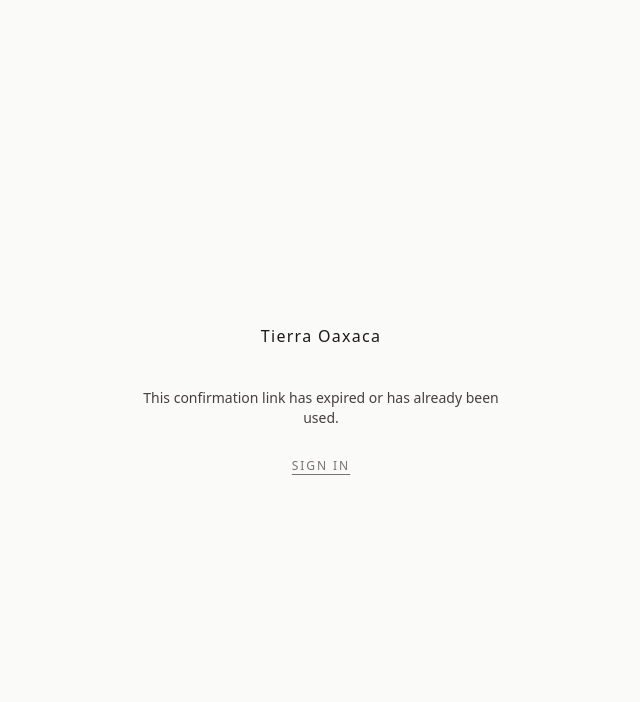
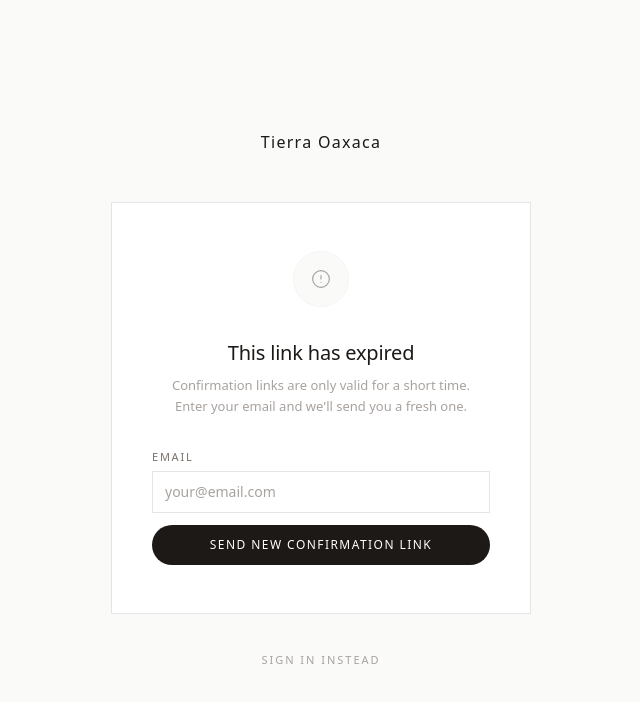
Before and after one commit to diego32908/casatierraweb, a Next.js app: page /auth/callback in a window 1280 px wide. Shown: the top 702 px of the page, without its empty margins (319-959 px from the left). Built offline with nearby package versions, Linux system fonts and the light colour scheme; no server answers.

Commit message:
fix auth resend and expired confirmation flow

```diff
--- a/app/auth/callback/page.tsx
+++ b/app/auth/callback/page.tsx
@@ -1,19 +1,17 @@
 "use client";
 
-// This page is the landing target for Supabase email confirmation links.
+// Landing target for Supabase email confirmation links.
 //
 // Why client-side (not a Route Handler):
-//   @supabase/ssr uses PKCE by default. When signUp() is called from
-//   createBrowserClient, a code_verifier is generated and stored in the
-//   browser's localStorage. The confirmation link opens in a new tab with
-//   a ?code= param. Exchanging that code server-side fails because the
-//   server has no access to the original tab's code_verifier.
-//   A client-side page uses supabaseBrowser which reads code_verifier from
-//   localStorage and completes the exchange correctly.
+//   @supabase/ssr uses PKCE by default. signUp() stores a code_verifier in
+//   localStorage of the originating tab. The confirmation link opens in a new
+//   tab — exchangeCodeForSession() must run in the browser so the client can
+//   read that code_verifier. A server Route Handler has no access to it and
+//   the exchange always fails.
 //
 // URL formats handled:
 //   ?code=xxx          — PKCE exchange (default Supabase flow)
-//   ?token_hash=xxx    — OTP direct verification (older / alternative flow)
+//   ?token_hash=xxx    — OTP direct verification
 //   #access_token=xxx  — Implicit flow (legacy)
 
 import { useEffect, useState } from "react";
@@ -21,9 +19,13 @@
 import Link from "next/link";
 import { supabaseBrowser } from "@/lib/supabase/client";
 
+type ResendStatus = "idle" | "sending" | "sent" | "error";
+
 export default function AuthCallbackPage() {
   const router = useRouter();
   const [failed, setFailed] = useState(false);
+  const [resendEmail, setResendEmail] = useState("");
+  const [resendStatus, setResendStatus] = useState<ResendStatus>("idle");
 
   useEffect(() => {
     async function run() {
@@ -38,31 +40,26 @@
         const refreshToken = hash.get("refresh_token");
 
         if (code) {
-          // PKCE flow — browser client uses localStorage code_verifier
           const { error } = await supabaseBrowser.auth.exchangeCodeForSession(code);
           if (error) throw error;
         } else if (tokenHash && type) {
-          // Direct OTP verification (no PKCE verifier needed)
           const { error } = await supabaseBrowser.auth.verifyOtp({
             token_hash: tokenHash,
             type: type as "signup" | "magiclink" | "recovery" | "email",
           });
           if (error) throw error;
         } else if (accessToken && refreshToken) {
-          // Implicit flow — set session directly from hash
           const { error } = await supabaseBrowser.auth.setSession({
             access_token: accessToken,
             refresh_token: refreshToken,
           });
           if (error) throw error;
         } else {
-          // No recognised params — check if session already exists (e.g. browser
-          // client auto-handled the URL before this effect ran)
           const { data: { session } } = await supabaseBrowser.auth.getSession();
-          if (!session) throw new Error("No auth params and no session");
+          if (!session) throw new Error("No auth params and no existing session");
         }
 
-        // Session is now established. Upsert the profile row so account page works.
+        // Session established — upsert profile and redirect
         const { data: { user } } = await supabaseBrowser.auth.getUser();
         if (user?.email) {
           const meta = user.user_metadata ?? {};
@@ -77,9 +74,8 @@
           );
         }
 
-        // Session is in localStorage — this also fires onAuthStateChange in any
-        // other open tab (e.g. the original signup "Check your inbox" tab) via the
-        // browser's cross-tab storage event, switching it to the verified state.
+        // Writing session to localStorage also fires onAuthStateChange in the
+        // original signup tab, switching it to the verified state automatically.
         router.replace("/auth/confirmed");
       } catch (err) {
         console.error("[auth/callback] error:", err);
@@ -90,32 +86,111 @@
     run();
   }, [router]);
 
-  if (failed) {
+  async function handleResend(e: React.FormEvent) {
+    e.preventDefault();
+    const email = resendEmail.trim().toLowerCase();
+    if (!email) return;
+    setResendStatus("sending");
+    const { error } = await supabaseBrowser.auth.resend({
+      type: "signup",
+      email,
+      options: {
+        emailRedirectTo: `${window.location.origin}/auth/callback`,
+      },
+    });
+    setResendStatus(error ? "error" : "sent");
+  }
+
+  // ── Loading state ────────────────────────────────────────────────────────
+  if (!failed) {
     return (
-      <div className="flex min-h-screen flex-col items-center justify-center px-4">
-        <div className="text-center" style={{ maxWidth: 360 }}>
-          <Link href="/" className="text-base font-medium tracking-[0.08em] text-stone-900 hover:text-stone-600 transition-colors">
-            Tierra Oaxaca
-          </Link>
-          <p className="mt-10 text-sm text-stone-700">
-            This confirmation link has expired or has already been used.
-          </p>
-          <div className="mt-6">
-            <Link
-              href="/auth/login"
-              className="text-xs uppercase tracking-[0.16em] text-stone-500 underline underline-offset-4 hover:text-stone-900 transition-colors"
-            >
-              Sign in
-            </Link>
-          </div>
-        </div>
+      <div className="flex min-h-screen items-center justify-center">
+        <p className="text-xs uppercase tracking-widest text-stone-400">Confirming…</p>
       </div>
     );
   }
 
+  // ── Expired / already-used link ──────────────────────────────────────────
   return (
-    <div className="flex min-h-screen items-center justify-center">
-      <p className="text-xs uppercase tracking-widest text-stone-400">Confirming…</p>
+    <div className="flex min-h-screen flex-col items-center justify-center px-4 bg-stone-50">
+      <div style={{ width: "100%", maxWidth: 420 }}>
+
+        <div className="text-center mb-12">
+          <Link href="/" className="text-base font-medium tracking-[0.08em] text-stone-900 hover:text-stone-600 transition-colors">
+            Tierra Oaxaca
+          </Link>
+        </div>
+
+        <div className="bg-white border border-stone-200 px-10 py-12 text-center">
+
+          <div className="mx-auto mb-8 flex h-14 w-14 items-center justify-center rounded-full border border-stone-100 bg-stone-50">
+            <svg width="20" height="20" viewBox="0 0 24 24" fill="none" stroke="#a8a29e" strokeWidth="1.4" strokeLinecap="round" strokeLinejoin="round" aria-hidden="true">
+              <circle cx="12" cy="12" r="10"/>
+              <line x1="12" y1="8" x2="12" y2="12"/>
+              <line x1="12" y1="16" x2="12.01" y2="16"/>
+            </svg>
+          </div>
+
+          <h1 className="text-xl font-medium text-stone-900 mb-2 tracking-[-0.01em]">
+            This link has expired
+          </h1>
+          <p className="text-[13px] text-stone-400 mb-8 leading-relaxed">
+            Confirmation links are only valid for a short time.<br />
+            Enter your email and we&apos;ll send you a fresh one.
+          </p>
+
+          {resendStatus === "sent" ? (
+            <div className="border-t border-stone-100 pt-6">
+              <p className="text-[13px] text-stone-600">
+                A new confirmation link has been sent.
+              </p>
+              <p className="text-xs text-stone-400 mt-2">
+                Check your inbox — and your spam or promotions folder.
+              </p>
+            </div>
+          ) : (
+            <form onSubmit={handleResend} className="space-y-3 text-left">
+              <div>
+                <label className="block text-[11px] uppercase tracking-[0.16em] text-stone-500 mb-1.5">
+                  Email
+                </label>
+                <input
+                  required
+                  type="email"
+                  value={resendEmail}
+                  onChange={(e) => setResendEmail(e.target.value)}
+                  placeholder="your@email.com"
+                  autoComplete="email"
+                  className="w-full border border-stone-200 bg-white px-3 py-2.5 text-sm text-stone-900 placeholder-stone-400 outline-none focus:border-stone-400 transition-colors"
+                />
+              </div>
+              {resendStatus === "error" && (
+                <p className="text-xs text-red-500">
+                  Couldn&apos;t send — please try again in a moment.
+                </p>
+              )}
+              <button
+                type="submit"
+                disabled={resendStatus === "sending"}
+                className="w-full rounded-full bg-stone-900 py-3 text-xs font-medium tracking-[0.12em] uppercase text-white hover:bg-stone-700 transition-colors disabled:opacity-60"
+              >
+                {resendStatus === "sending" ? "Sending…" : "Send new confirmation link"}
+              </button>
+            </form>
+          )}
+
+        </div>
+
+        <div className="mt-8 text-center">
+          <Link
+            href="/auth/login"
+            className="text-[11px] uppercase tracking-[0.18em] text-stone-400 hover:text-stone-700 transition-colors"
+          >
+            Sign in instead
+          </Link>
+        </div>
+
+      </div>
     </div>
   );
 }
--- a/app/auth/signup/page.tsx
+++ b/app/auth/signup/page.tsx
@@ -27,6 +27,8 @@
   );
 }
 
+type ResendStatus = "idle" | "sending" | "sent" | "error";
+
 export default function SignupPage() {
   const router = useRouter();
 
@@ -38,12 +40,17 @@
   });
   const [showPassword, setShowPassword] = useState(false);
   const [error, setError] = useState<string | null>(null);
+  // confirmed = "check inbox" screen is showing
   const [confirmed, setConfirmed] = useState(false);
+  // existingUnconfirmed = this email already has a pending-confirmation account
+  const [existingUnconfirmed, setExistingUnconfirmed] = useState(false);
+  // verified = confirmed from the other tab via onAuthStateChange
   const [verified, setVerified] = useState(false);
+  const [resendStatus, setResendStatus] = useState<ResendStatus>("idle");
   const [isPending, startTransition] = useTransition();
 
-  // When the user confirms in the other tab, Supabase fires SIGNED_IN here too
-  // via shared browser storage. Switch to the verified success state.
+  // When the user confirms in the other tab, Supabase fires SIGNED_IN here via
+  // shared browser storage. Switch to the verified success state.
   useEffect(() => {
     if (!confirmed) return;
     const { data: { subscription } } = supabaseBrowser.auth.onAuthStateChange(
@@ -58,6 +65,18 @@
 
   function set(field: string, value: string) {
     setForm((prev) => ({ ...prev, [field]: value }));
+  }
+
+  async function handleResend() {
+    setResendStatus("sending");
+    const { error: resendError } = await supabaseBrowser.auth.resend({
+      type: "signup",
+      email: form.email.trim().toLowerCase(),
+      options: {
+        emailRedirectTo: `${window.location.origin}/auth/callback`,
+      },
+    });
+    setResendStatus(resendError ? "error" : "sent");
   }
 
   function handleSubmit(e: React.FormEvent) {
@@ -76,7 +95,6 @@
         email: normalizedEmail,
         password: form.password,
         options: {
-          // Points to our callback route so confirmation auto-signs the user in
           emailRedirectTo: `${window.location.origin}/auth/callback`,
           data: {
             first_name: form.firstName.trim(),
@@ -90,8 +108,13 @@
         return;
       }
 
-      // Supabase is waiting for email confirmation — show the confirmation screen
       if (!data.session) {
+        // When an email already exists but is unconfirmed, Supabase returns the
+        // user with an empty identities array rather than surfacing an error.
+        // Detect this and offer a targeted resend path instead of a generic wait.
+        if ((data.user?.identities?.length ?? 0) === 0) {
+          setExistingUnconfirmed(true);
+        }
         setConfirmed(true);
         return;
       }
@@ -111,7 +134,7 @@
     });
   }
 
-  if (confirmed) {
+  // ── Socials footer (shared across inbox states) ───────────────────────────
   const socials = (
     <div className="mt-12 text-center">
       <p className="text-[10px] uppercase tracking-[0.2em] text-stone-300 mb-4">Follow us</p>
@@ -125,18 +148,16 @@
     </div>
   );
 
-    if (verified) {
-      // User confirmed in the other tab — show success state here too
+  // ── Verified (confirmed from other tab) ──────────────────────────────────
+  if (confirmed && verified) {
     return (
       <div className="flex min-h-screen flex-col items-center justify-center px-4 bg-stone-50">
         <div style={{ width: "100%", maxWidth: 420 }}>
-
           <div className="text-center mb-12">
             <Link href="/" className="text-base font-medium tracking-[0.08em] text-stone-900 hover:text-stone-600 transition-colors">
               Tierra Oaxaca
             </Link>
           </div>
-
           <div className="bg-white border border-stone-200 px-10 py-12 text-center">
             <div className="mx-auto mb-8 flex h-14 w-14 items-center justify-center rounded-full border border-stone-100 bg-stone-50">
               <svg width="22" height="22" viewBox="0 0 24 24" fill="none" stroke="#78716c" strokeWidth="1.4" strokeLinecap="round" strokeLinejoin="round" aria-hidden="true">
@@ -147,31 +168,25 @@
               Your account has been verified
             </h1>
             <p className="text-[13px] text-stone-400 mb-10 leading-relaxed">
-                You&apos;re all set. Continue shopping or sign in to your account.
+              You&apos;re all set. Continue shopping or go to your account.
             </p>
             <div className="flex flex-col gap-3">
-                <Link
-                  href="/shop"
-                  className="w-full rounded-full bg-stone-900 py-3 text-xs font-medium tracking-[0.12em] uppercase text-white hover:bg-stone-700 transition-colors text-center"
-                >
+              <Link href="/shop" className="w-full rounded-full bg-stone-900 py-3 text-xs font-medium tracking-[0.12em] uppercase text-white hover:bg-stone-700 transition-colors text-center">
                 Continue shopping
               </Link>
-                <Link
-                  href="/account"
-                  className="w-full rounded-full border border-stone-200 py-3 text-xs font-medium tracking-[0.12em] uppercase text-stone-700 hover:border-stone-400 transition-colors text-center"
-                >
+              <Link href="/account" className="w-full rounded-full border border-stone-200 py-3 text-xs font-medium tracking-[0.12em] uppercase text-stone-700 hover:border-stone-400 transition-colors text-center">
                 Go to account
               </Link>
             </div>
           </div>
-
           {socials}
         </div>
       </div>
     );
   }
 
-    // Waiting for confirmation
+  // ── Check inbox (waiting for confirmation) ───────────────────────────────
+  if (confirmed) {
     return (
       <div className="flex min-h-screen flex-col items-center justify-center px-4 bg-stone-50">
         <div style={{ width: "100%", maxWidth: 420 }}>
@@ -189,6 +204,24 @@
                 <path d="M2 7l10 7 10-7"/>
               </svg>
             </div>
+
+            {existingUnconfirmed ? (
+              <>
+                <h1 className="text-xl font-medium text-stone-900 mb-2 tracking-[-0.01em]">
+                  Email already registered
+                </h1>
+                <p className="text-[13px] text-stone-400 mb-8 leading-relaxed">
+                  <span className="text-stone-700 font-medium">{form.email}</span>{" "}
+                  has a pending account that hasn&apos;t been confirmed yet.
+                </p>
+                <div className="border-t border-stone-100 pt-6 mb-6">
+                  <p className="text-[13px] text-stone-600 leading-relaxed">
+                    We can send you a new confirmation link, or you can sign in if you&apos;ve already confirmed.
+                  </p>
+                </div>
+              </>
+            ) : (
+              <>
                 <h1 className="text-xl font-medium text-stone-900 mb-2 tracking-[-0.01em]">
                   Check your inbox
                 </h1>
@@ -202,17 +235,41 @@
                     You&apos;ll be signed in automatically.
                   </p>
                 </div>
-            <p className="text-xs text-stone-400 leading-relaxed">
+                <p className="text-xs text-stone-400 leading-relaxed mb-4">
                   Don&apos;t see it? Check your spam or promotions folder.
                 </p>
+              </>
+            )}
+
+            {/* Resend */}
+            <div className="mt-2">
+              {resendStatus === "sent" ? (
+                <p className="text-xs text-stone-500">
+                  A new confirmation link has been sent.
+                </p>
+              ) : resendStatus === "error" ? (
+                <p className="text-xs text-red-500">
+                  Couldn&apos;t send — please try again in a moment.
+                </p>
+              ) : (
+                <button
+                  type="button"
+                  onClick={handleResend}
+                  disabled={resendStatus === "sending"}
+                  className="text-xs uppercase tracking-[0.14em] text-stone-400 hover:text-stone-700 transition-colors disabled:opacity-50"
+                >
+                  {resendStatus === "sending" ? "Sending…" : existingUnconfirmed ? "Send confirmation link" : "Send again"}
+                </button>
+              )}
+            </div>
           </div>
 
-          <div className="mt-8 text-center">
+          <div className="mt-8 text-center flex items-center justify-center gap-6">
             <Link
               href="/auth/login"
               className="text-[11px] uppercase tracking-[0.18em] text-stone-400 hover:text-stone-700 transition-colors"
             >
-              Back to sign in
+              Sign in instead
             </Link>
           </div>
 
@@ -222,6 +279,7 @@
     );
   }
 
+  // ── Signup form ───────────────────────────────────────────────────────────
   return (
     <div className="flex min-h-screen flex-col items-center justify-center px-4">
       <div style={{ width: "100%", maxWidth: 400 }}>
```
Lines whose indentation alone changed are shown as unchanged.
